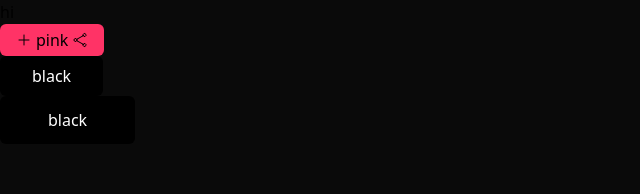
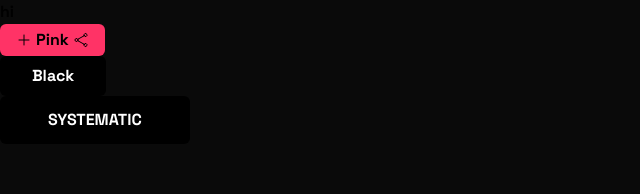
Before and after one commit to PrathamTelang/Brainly, a React (Vite) app in the folder frontend/: page / in a window 1280 px wide. Shown: the top 194 px of the page, without its empty margins (0-640 px from the left). Built offline with nearby package versions, Linux system fonts and the light colour scheme.

Commit message:
Update button styles and text, add custom font
Added 'Space Grotesk' font to App.css and applied it to the body. Updated Button component to include cursor-pointer style. Changed button text values in App.tsx for improved clarity and consistency.

```diff
--- a/frontend/src/App.css
+++ b/frontend/src/App.css
@@ -1,8 +1,13 @@
+@import url('https://fonts.googleapis.com/css2?family=Space+Grotesk:wght@300..700&display=swap');
 @import "tailwindcss";
+
 @theme {
-    --color-primaryPink: #FF3366;
+  --color-primaryPink: #FF3366;
 }
 
-body{
-    background: #0A0A0A;
+body {
+  background: #0A0A0A;
+  font-family: "Space Grotesk", sans-serif;
+  font-weight: 700;
+  font-optical-sizing: auto;
 }
--- a/frontend/src/App.tsx
+++ b/frontend/src/App.tsx
@@ -14,11 +14,11 @@ function App() {
       startIcon={<PlusIcon size='md'/>}
       endIcon={<ShareIcon size='md'/>}
       variant='primary'
-      size='sm' text='pink'
+      size='sm' text='Pink'
       onClick={() => {}}
     />
-    <Button  variant='secondary' size='md' text='black' onClick={() => {}} />
-    <Button variant='secondary' size='lg' text='black' onClick={() => {}} />
+    <Button  variant='secondary' size='md' text='Black' onClick={() => {}} />
+    <Button variant='secondary' size='lg' text='SYSTEMATIC' onClick={() => {}} />
     </>
   )
 }
--- a/frontend/src/components/Button.tsx
+++ b/frontend/src/components/Button.tsx
@@ -20,7 +20,7 @@ const sizeStyles = {
     "lg": "px-12 py-3",
 }
 
-const defaultStyles = "rounded-md flex gap-1 items-center justify-center"
+const defaultStyles = "rounded-md flex gap-1 items-center justify-center cursor-pointer"
 
 export const Button = (props: ButtonProps) => {
     return <button className={`${variantStyles [props.variant]} ${defaultStyles} ${sizeStyles[props.size]}`} >
```
